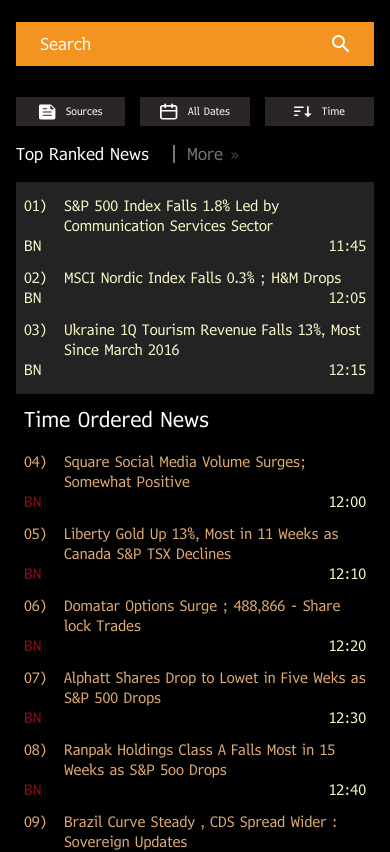
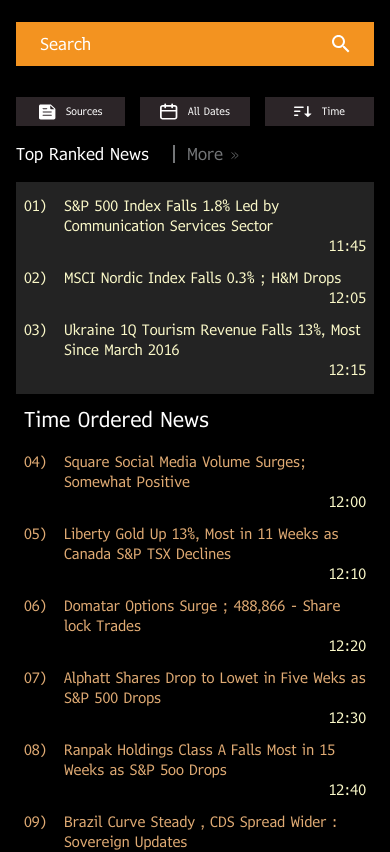
Before and after one commit to qasimfida/Vic-News, a React (Create React App) app: page / in a window 390 px wide. Shown: the top 852 px of the page. Built offline with nearby package versions, Linux system fonts and the light colour scheme; the HTML template or start-up script is replaced by a standard one.

Commit message:
mobile responsive

```diff
--- a/src/components/RowItem.tsx
+++ b/src/components/RowItem.tsx
@@ -35,8 +35,8 @@
         <p className={`md:w-[84%] row-start-1 col-start-2 text-${paraColor}`}>
           {text}
         </p>
-        <div className="md:w-[15%] col-span-2 flex justify-between">
-          <p className={`text-red  text-${bnColor}`}>{bn}</p>
+        <div className="md:w-[15%] col-span-2 flex justify-between max-sm:justify-end">
+          <p className={`text-red max-sm:hidden text-${bnColor}`}>{bn}</p>
           <p className={`text-yellow text-${timeColor}`}>{time}</p>
         </div>
       </div>
```
